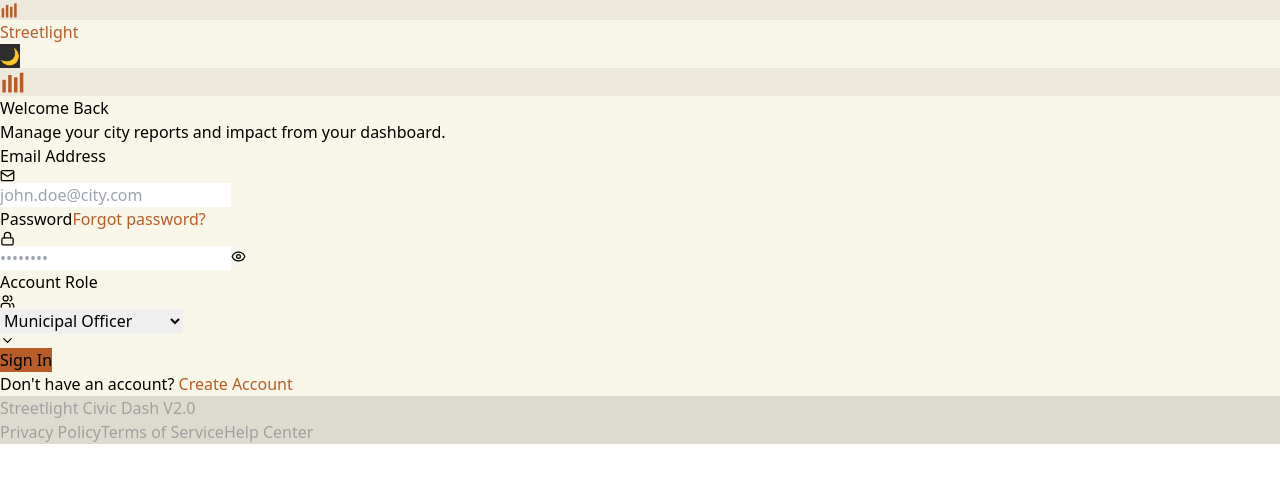
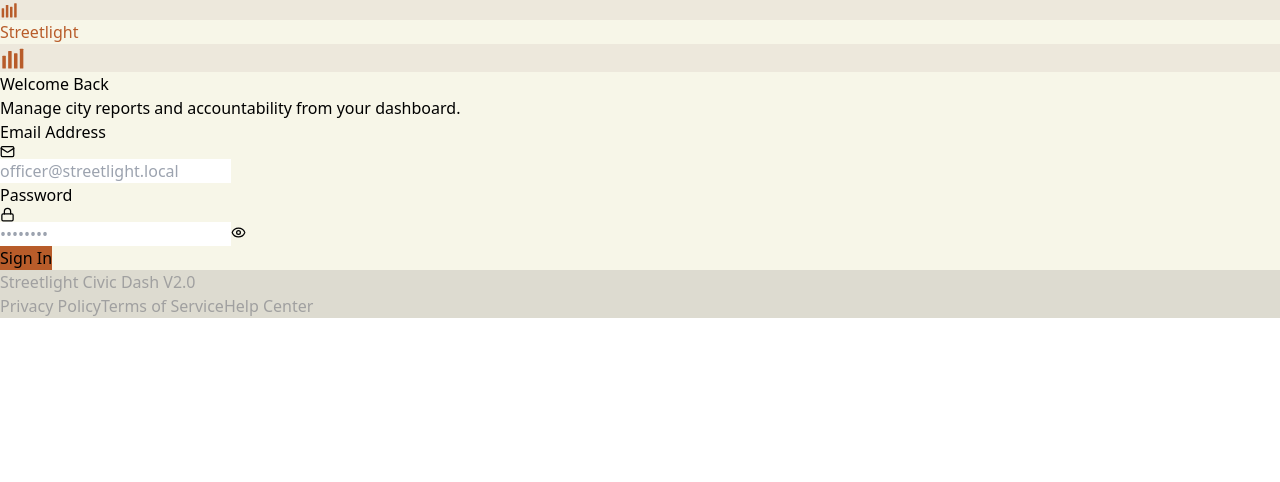
Before and after one commit to MQ-06/STREETLIGHT-PK, a React (Vite) app in the folder municipal-admin/: page /signin in a window 1280 px wide. Shown: the top 482 px of the page. Built offline with nearby package versions, Linux system fonts and the light colour scheme.

Commit message:
feat(admin): remove role dropdown from SignIn, store city/department from JWT response

```diff
--- a/municipal-admin/src/pages/SignIn.jsx
+++ b/municipal-admin/src/pages/SignIn.jsx
@@ -1,15 +1,14 @@
 import { useState } from 'react'
 import { useNavigate } from 'react-router-dom'
-import { Mail, Lock, Eye, EyeOff, Users, ChevronDown } from 'lucide-react'
-import { clearAuthData, getApiBaseUrl, setAuthData } from '../utils/auth'
+import { Mail, Lock, Eye, EyeOff } from 'lucide-react'
+import { getApiBaseUrl, setAuthData, clearAuthData } from '../utils/auth'
 
 function SignIn() {
   const [showPassword, setShowPassword] = useState(false)
-  const [role, setRole] = useState('municipal_officer')
-  const [email, setEmail] = useState('')
-  const [password, setPassword] = useState('')
-  const [isLoading, setIsLoading] = useState(false)
-  const [error, setError] = useState('')
+  const [email,        setEmail]        = useState('')
+  const [password,     setPassword]     = useState('')
+  const [isLoading,    setIsLoading]    = useState(false)
+  const [error,        setError]        = useState('')
   const navigate = useNavigate()
 
   async function handleSignIn(event) {
@@ -17,27 +16,23 @@ function SignIn() {
     setError('')
 
     if (!email.trim() || !password.trim()) {
-      setError('Please enter email and password.')
+      setError('Please enter your email and password.')
       return
     }
 
     setIsLoading(true)
     try {
-      const response = await fetch(`${getApiBaseUrl()}/admin/auth/login`, {
-        method: 'POST',
+      const res = await fetch(`${getApiBaseUrl()}/admin/auth/login`, {
+        method:  'POST',
         headers: { 'Content-Type': 'application/json' },
-        body: JSON.stringify({
-          email: email.trim(),
-          password,
-        }),
+        body:    JSON.stringify({ email: email.trim(), password }),
       })
 
-      const data = await response.json()
-      if (!response.ok) {
-        throw new Error(data.detail || 'Sign in failed.')
-      }
+      const data = await res.json()
+      if (!res.ok) throw new Error(data.detail || 'Sign in failed.')
 
       clearAuthData()
+      // data.user now includes role, city, department from backend
       setAuthData(data.access_token, data.user)
       navigate('/dashboard', { replace: true })
     } catch (err) {
@@ -71,18 +66,11 @@ function SignIn() {
             Streetlight
           </span>
         </div>
-        <button
-          className="w-9 h-9 rounded-full flex items-center justify-center text-base"
-          style={{ backgroundColor: '#2d2d2d', color: '#fff' }}
-        >
-          🌙
-        </button>
       </header>
 
       {/* MAIN */}
       <main className="flex-1 flex flex-col items-center justify-center px-4">
 
-        {/* Icon circle */}
         <div
           className="w-16 h-16 rounded-full flex items-center justify-center mb-3"
           style={{ backgroundColor: '#ede8dc' }}
@@ -99,15 +87,13 @@ function SignIn() {
           Welcome Back
         </h1>
         <p className="text-sm text-gray-500 text-center mb-5 leading-relaxed">
-          Manage your city reports and impact from your dashboard.
+          Manage city reports and accountability from your dashboard.
         </p>
 
-        {/* FORM CARD */}
         <form
           onSubmit={handleSignIn}
           className="bg-white rounded-3xl shadow-md px-8 py-6 w-full max-w-md flex flex-col gap-4"
         >
-
           {/* Email */}
           <div className="flex flex-col gap-1">
             <label className="text-sm font-semibold text-gray-800">Email Address</label>
@@ -116,8 +102,8 @@ function SignIn() {
               <input
                 type="email"
                 value={email}
-                onChange={(e) => setEmail(e.target.value)}
-                placeholder="john.doe@city.com"
+                onChange={e => setEmail(e.target.value)}
+                placeholder="officer@streetlight.local"
                 className="flex-1 bg-transparent text-sm text-gray-700 placeholder-gray-400 outline-none"
                 autoComplete="email"
               />
@@ -126,25 +112,20 @@ function SignIn() {
 
           {/* Password */}
           <div className="flex flex-col gap-1">
-            <div className="flex items-center justify-between">
-              <label className="text-sm font-semibold text-gray-800">Password</label>
-              <a href="#" className="text-sm font-medium" style={{ color: '#b85c2a' }}>
-                Forgot password?
-              </a>
-            </div>
+            <label className="text-sm font-semibold text-gray-800">Password</label>
             <div className="flex items-center gap-3 bg-gray-100 rounded-full px-4 py-2.5">
               <Lock size={15} className="text-gray-400 shrink-0" />
               <input
                 type={showPassword ? 'text' : 'password'}
                 value={password}
-                onChange={(e) => setPassword(e.target.value)}
+                onChange={e => setPassword(e.target.value)}
                 placeholder="••••••••"
                 className="flex-1 bg-transparent text-sm text-gray-700 placeholder-gray-400 outline-none"
                 autoComplete="current-password"
               />
               <button
                 type="button"
-                onClick={() => setShowPassword(!showPassword)}
+                onClick={() => setShowPassword(p => !p)}
                 className="text-gray-400 hover:text-gray-600"
               >
                 {showPassword ? <EyeOff size={15} /> : <Eye size={15} />}
@@ -152,47 +133,18 @@ function SignIn() {
             </div>
           </div>
 
-          {/* Account Role */}
-          <div className="flex flex-col gap-1">
-            <label className="text-sm font-semibold text-gray-800">Account Role</label>
-            <div className="relative flex items-center bg-gray-100 rounded-full px-4 py-2.5">
-              <Users size={15} className="text-gray-400 shrink-0 mr-3" />
-              <select
-                value={role}
-                onChange={(e) => setRole(e.target.value)}
-                className="flex-1 bg-transparent text-sm text-gray-700 outline-none appearance-none cursor-pointer"
-              >
-                <option value="municipal_officer">Municipal Officer</option>
-                <option value="department_head">Department Head</option>
-                <option value="city_planner">City Planner / Analyst</option>
-                <option value="system_admin">System Administrator</option>
-              </select>
-              <ChevronDown size={15} className="text-gray-400 absolute right-4 pointer-events-none" />
-            </div>
-          </div>
-
-          {/* Sign In Button */}
           <button
             type="submit"
             disabled={isLoading}
             className="w-full py-3 rounded-full text-white font-semibold text-sm tracking-wide transition hover:opacity-90 active:scale-95"
             style={{ backgroundColor: '#b85c2a' }}
           >
-            {isLoading ? 'Signing In...' : 'Sign In'}
+            {isLoading ? 'Signing In…' : 'Sign In'}
           </button>
 
           {error && (
             <p className="text-sm text-red-600 text-center">{error}</p>
           )}
-
-          {/* Create Account */}
-          <p className="text-center text-sm text-gray-500">
-            Don't have an account?{' '}
-            <a href="#" className="font-bold" style={{ color: '#b85c2a' }}>
-              Create Account
-            </a>
-          </p>
-
         </form>
       </main>
 
```
